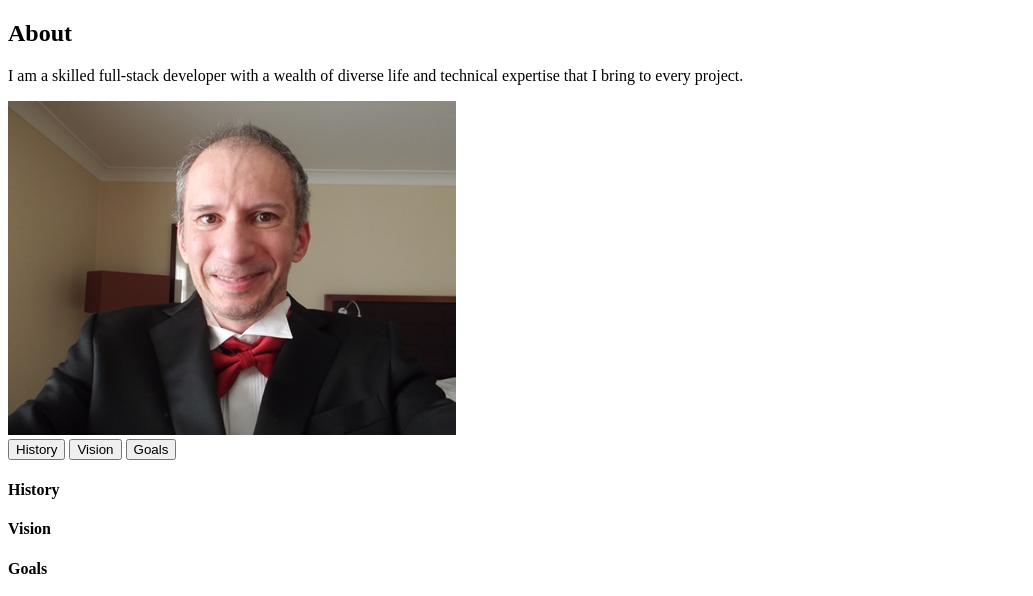
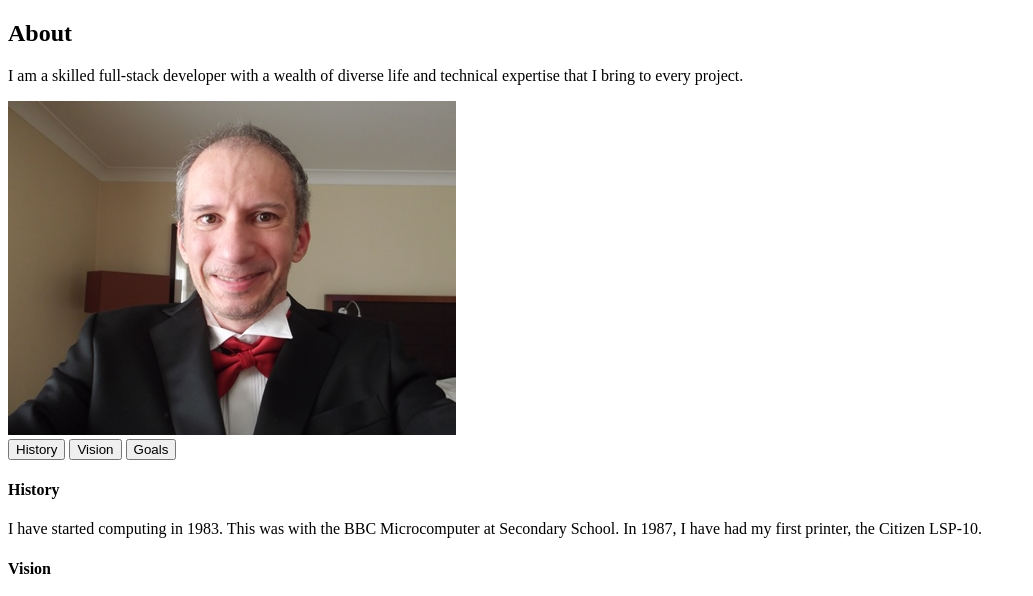
Before and after one commit to derektypist/tabs-project, a plain HTML site: page index.html in a window 1280 px wide. Shown: the top 596 px of the page, without its empty margins (0-1033 px from the left). Drawn offline with Linux system fonts and the light colour scheme.

Commit message:
Added history information at index.html

```diff
--- a/index.html
+++ b/index.html
@@ -31,6 +31,12 @@
             <!-- Single Item for History -->
             <div class="content active" id="history">
                 <h4>History</h4>
+                <!-- Display Information for History -->
+                <p>I have started computing in 1983.  This
+                    was with the BBC Microcomputer at
+                    Secondary School.  In 1987, I have had my
+                    first printer, the Citizen LSP-10.
+                </p>
             </div>
 
             <!-- Single Item for Vision -->
```
